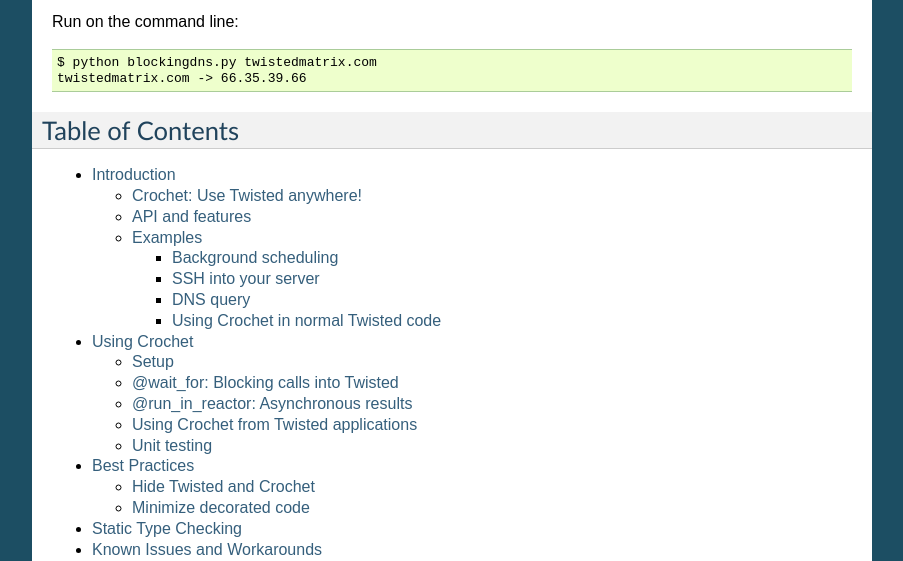
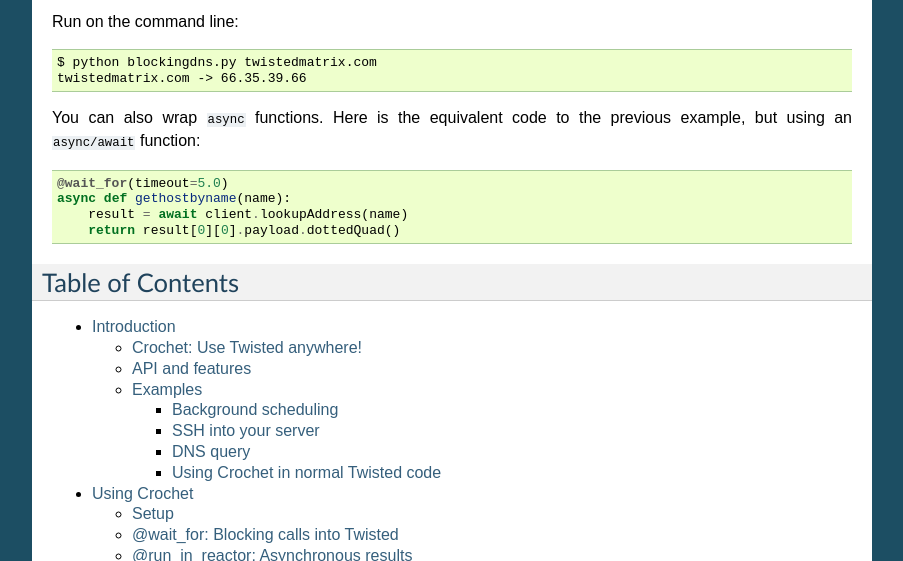
Before and after one commit to itamarst/crochet, a Sphinx documentation site: the page built from docs/index.rst, in a window 1280 px wide and 900 px high, cut to the strip 339-900 px from the top of the window. Shown: the whole strip, without its empty margins (198-1101 px from the left). Built offline with Sphinx 7.4.7, drawn with Linux system fonts in a browser that asks for light colours.

Commit message:
Documentation for async support.

```diff
--- a/docs/index.rst
+++ b/docs/index.rst
@@ -20,6 +20,15 @@
   $ python blockingdns.py twistedmatrix.com
   twistedmatrix.com -> 66.35.39.66
 
+You can also wrap ``async`` functions.
+Here is the equivalent code to the previous example, but using an ``async/await`` function:
+
+.. code-block:: python
+
+   @wait_for(timeout=5.0)
+   async def gethostbyname(name):
+       result = await client.lookupAddress(name)
+       return result[0][0].payload.dottedQuad()
 
 Table of Contents
 ^^^^^^^^^^^^^^^^^
--- a/docs/news.rst
+++ b/docs/news.rst
@@ -6,8 +6,10 @@
 
 New features:
 
-* Added support for Python 3.9.
+* It's possible to decorate ``async/await`` Twisted functions with ``@wait_for`` and ``@run_in_reactor``, thanks to Árni Már Jónsson.
 * Added type hints, thanks to Merlin Davis.
+* Added formal support for Python 3.9.
+
 
 Removed features:
 
```
Also changed, not shown: docs/api.rst (+7 -2 lines), 1 other file.
